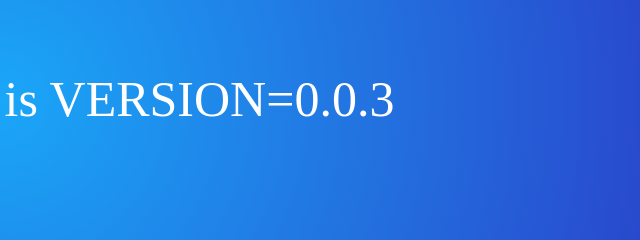
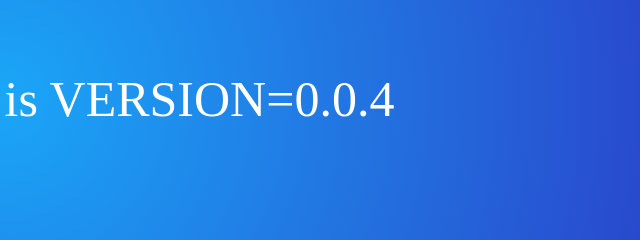
Before and after one commit to Brodlie/cloudformation-test, a plain HTML site: page index.html in a window 1280 px wide. Shown: the part 301-541 px from the top of the page, 640-1280 px from the left. Drawn offline with Linux system fonts and the light colour scheme.

Commit message:
Update index.html

```diff
--- a/index.html
+++ b/index.html
@@ -25,7 +25,7 @@
 </head>
 <body>
     <span class="content" style="color:rgb(255, 255, 255);">
-      <p>  WELCOME!! This is VERSION=0.0.3</p>
+      <p>  WELCOME!! This is VERSION=0.0.4</p>
 
     </span>
 </body>
```
